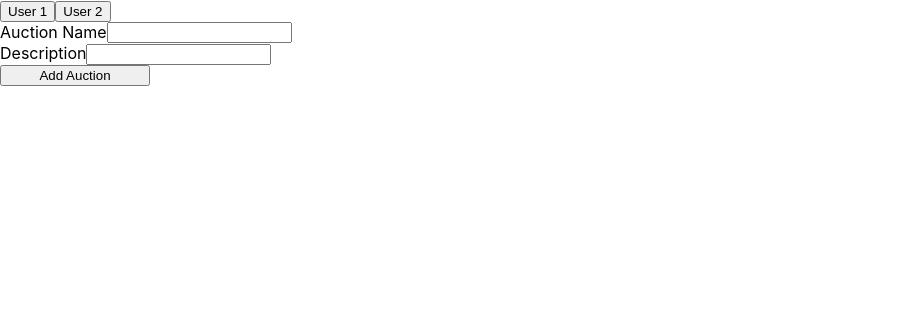
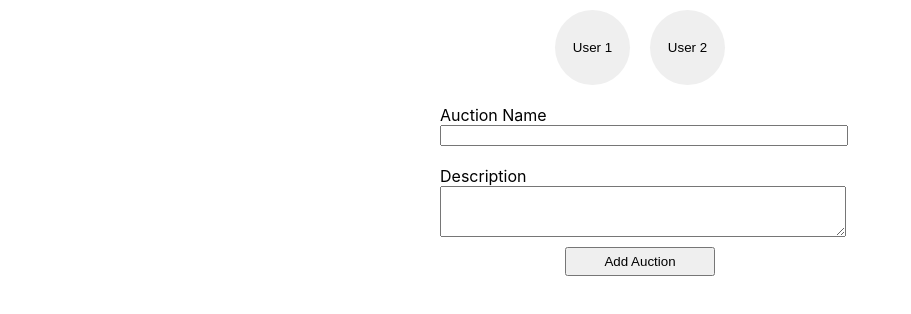
Before and after one commit to Aiste-Tamos/auction-app-react, a React (Create React App) app: page / in a window 1280 px wide. Shown: the top 314 px of the page, without its empty margins (0-911 px from the left). Built offline with nearby package versions, Linux system fonts and the light colour scheme.

Commit message:
added bit of style

```diff
--- a/src/components/auctionForm/AuctionForm.jsx
+++ b/src/components/auctionForm/AuctionForm.jsx
@@ -14,6 +14,7 @@ export const AuctionForm = ({
   const inputClass = `${mainClassName}__input`;
   const btnClass = `${mainClassName}__btn`;
   const labelClass = `${mainClassName}__label`;
+  const labelTextClass = `${labelClass}__text`;
 
   const handleNameChange = (e) => {
     setAuctionNameValue(e.target.value);
@@ -47,7 +48,7 @@ export const AuctionForm = ({
   return (
         <form onSubmit={handleSubmit} className={mainClassName}>
             <label className={labelClass}>
-            Auction Name
+            <span className={labelTextClass}>Auction Name</span>
               <input
                 className={inputClass}
                 id="name"
@@ -58,16 +59,17 @@ export const AuctionForm = ({
                 value={auctionNameValue}>
               </input>
             </label>
-            <label>
-            Description
-              <input
+            <label className={labelClass}>
+            <span className={labelTextClass}>Description</span>
+              <textarea
+                className={inputClass}
                 id="description"
-                type="text"
+                rows="3"
                 minLength={minDescriptionLength}
                 required
                 onChange={handleDescriptionChange}
                 value={auctionDescriptionValue}>
-              </input>
+              </textarea>
             </label>
           <button type="submit" className={btnClass}>Add Auction</button>
         </form>
--- a/src/components/auctionForm/auctionForm.scss
+++ b/src/components/auctionForm/auctionForm.scss
@@ -1,17 +1,33 @@
 .auction-form {
+    align-items: center;
     display: flex;
     flex-direction: column;
 
     &__label {
         display: flex;
-        max-width: 400px;
+        flex-direction: column;
+        min-width: 220px;
+        padding: 10px;
 
-        &:last-child {
-            justify-self: end;
+        input, textarea {
+            width: 100%;
+        }
+
+        &__text {
+            min-width: 110px;
         }
     }
 
     &__btn {
+        padding: 5px;
         width: 150px;
     }
 }
+
+@media screen and (min-width: 550px) {
+    .auction-form {
+        &__label {
+            width: 400px;
+        }
+    }
+}
--- a/src/components/auctionsList/auctionsList.scss
+++ b/src/components/auctionsList/auctionsList.scss
@@ -1,5 +1,7 @@
 .auction-list {
     display: grid;
+    grid-gap: 10px;
+    margin: 20px;
 
     @media screen and (min-width: 600px) {
         grid-template-columns: 1fr 1fr;
--- a/src/components/mainContent/MainContent.jsx
+++ b/src/components/mainContent/MainContent.jsx
@@ -27,6 +27,7 @@ export const MainContent = () => {
   const [activeUserId, setActiveUserId] = useState(defaultUser ? defaultUser.id : null);
 
   const mainClassName = "main-content";
+  const userBtnsWrapper = `${mainClassName}__user-btn-wrapper`;
 
 
   useEffect(() => {
@@ -70,6 +71,7 @@ const handleUserClick = (e) => {
 
   return (
     <div className={mainClassName}>
+      <div className={userBtnsWrapper}>
           {usersList.map(user => (
             <UserBtn
               key={user.id}
@@ -79,6 +81,8 @@ const handleUserClick = (e) => {
               userName={user.title}
             />
           ))}
+      </div>
+
       <AuctionForm minNameLength="4" minDescriptionLength="4" addAuction={addAuction}/>
       <AuctionsList auctions={auctions} auctionState={auctionState} onBtnClick={changeAuctionState}/>
     </div>
--- a/src/components/mainContent/mainContent.scss
+++ b/src/components/mainContent/mainContent.scss
@@ -1,6 +1,24 @@
 .main-content {
 
+    &__user-btn-wrapper {
+       display: flex;
+       justify-content: center;
+       width: 100%;
+    }
+
     &__user-btn {
+        border: none;
+        border-radius: 50px;
+        height: 75px;
+        margin: 10px;
+        transition: all .2s;
+        width: 75px;
+
+        &:hover {
+            background-color: rgb(214, 214, 214);
+            cursor: pointer;
+            transform: scale(1.05);
+        }
 
         &--active {
             color: red;
```
Lines whose indentation alone changed are shown as unchanged.
